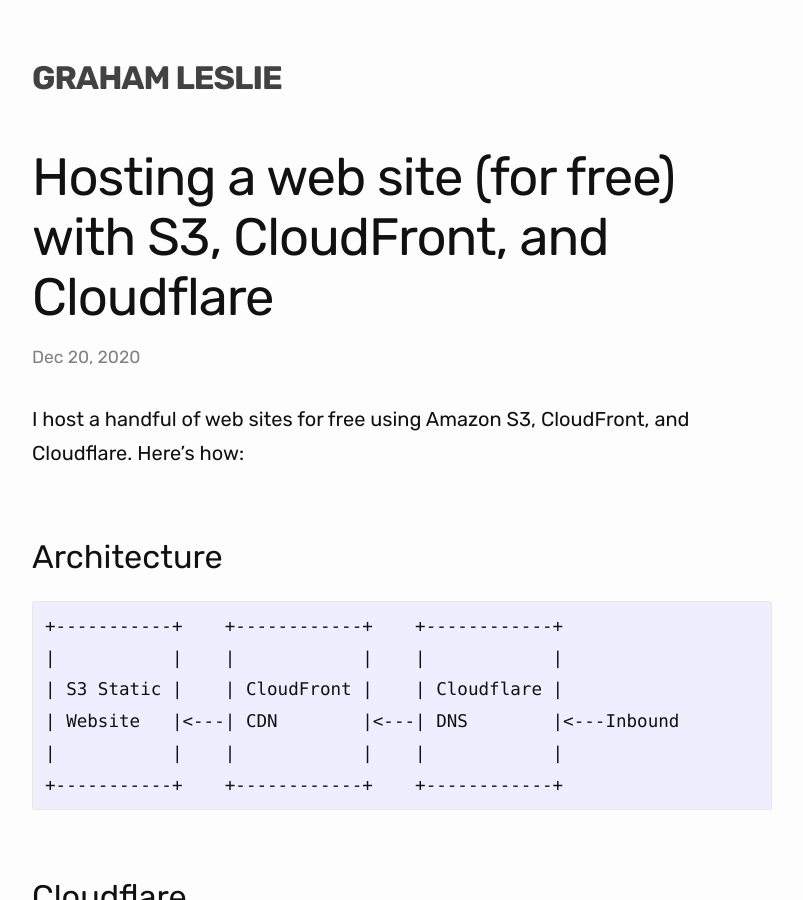
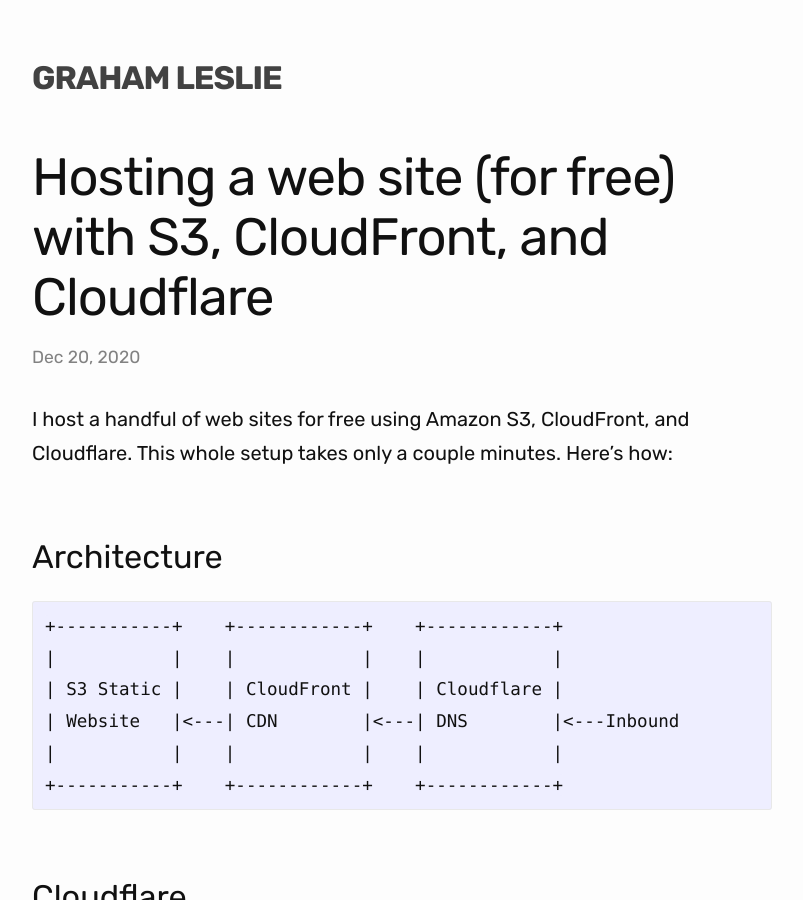
Before and after one commit to grahamleslie/grahamleslie.github.io, a Jekyll site: the page built from _posts/2020-12-19-hosting-a-website-with-s3.md, in a window 1280 px wide and 900 px high. Shown: the whole window, without its empty margins (238-1041 px from the left). Built offline with Jekyll 4.4.1, drawn with Linux system fonts in a browser that asks for light colours; nearby versions of some CDN libraries.

Commit message:
Updates copy

```diff
--- a/_posts/2020-12-19-hosting-a-website-with-s3.md
+++ b/_posts/2020-12-19-hosting-a-website-with-s3.md
@@ -6,7 +6,7 @@ categories: web site amazon s3 cloudfront cloudflare
 duration: "3 minutes"
 ---
 
-I host a handful of web sites for free using Amazon S3, CloudFront, and Cloudflare. Here's how:
+I host a handful of web sites for free using Amazon S3, CloudFront, and Cloudflare. This whole setup takes only a couple minutes. Here's how:
 
 ### Architecture
 
```
